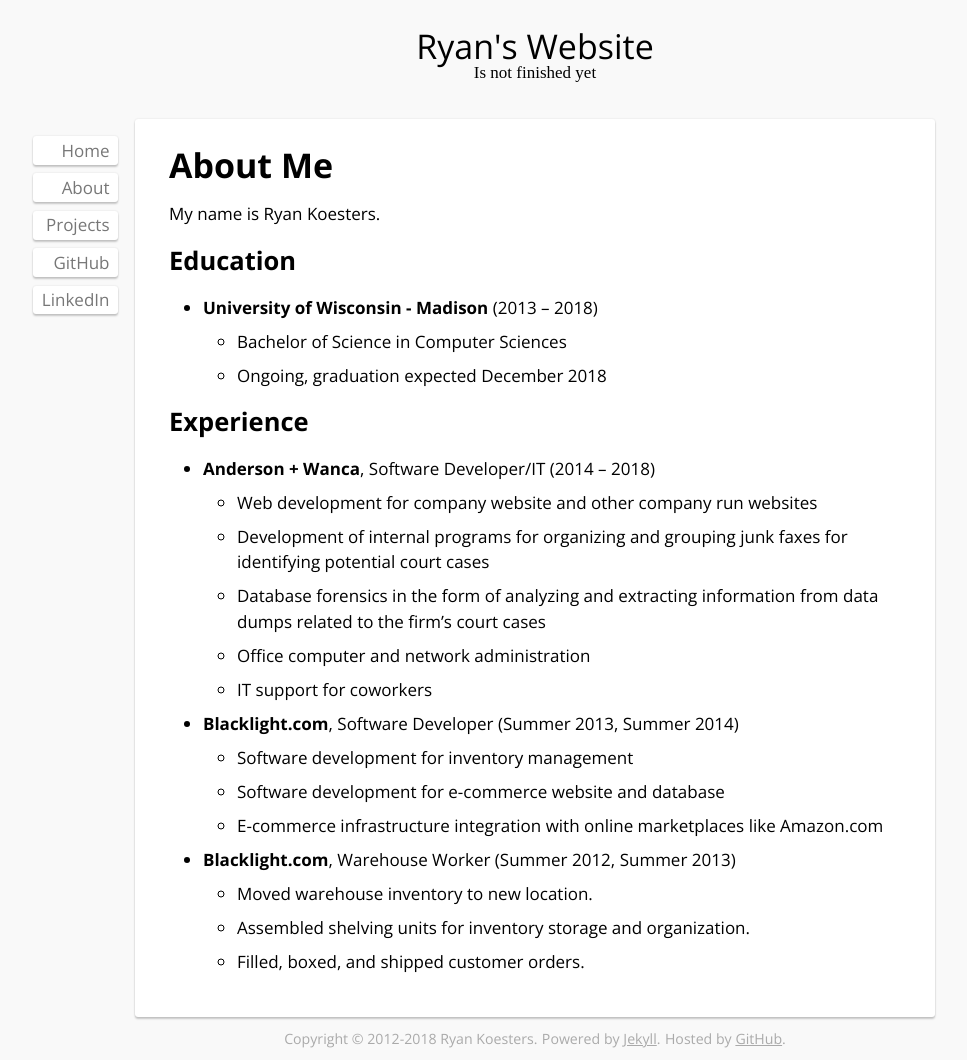
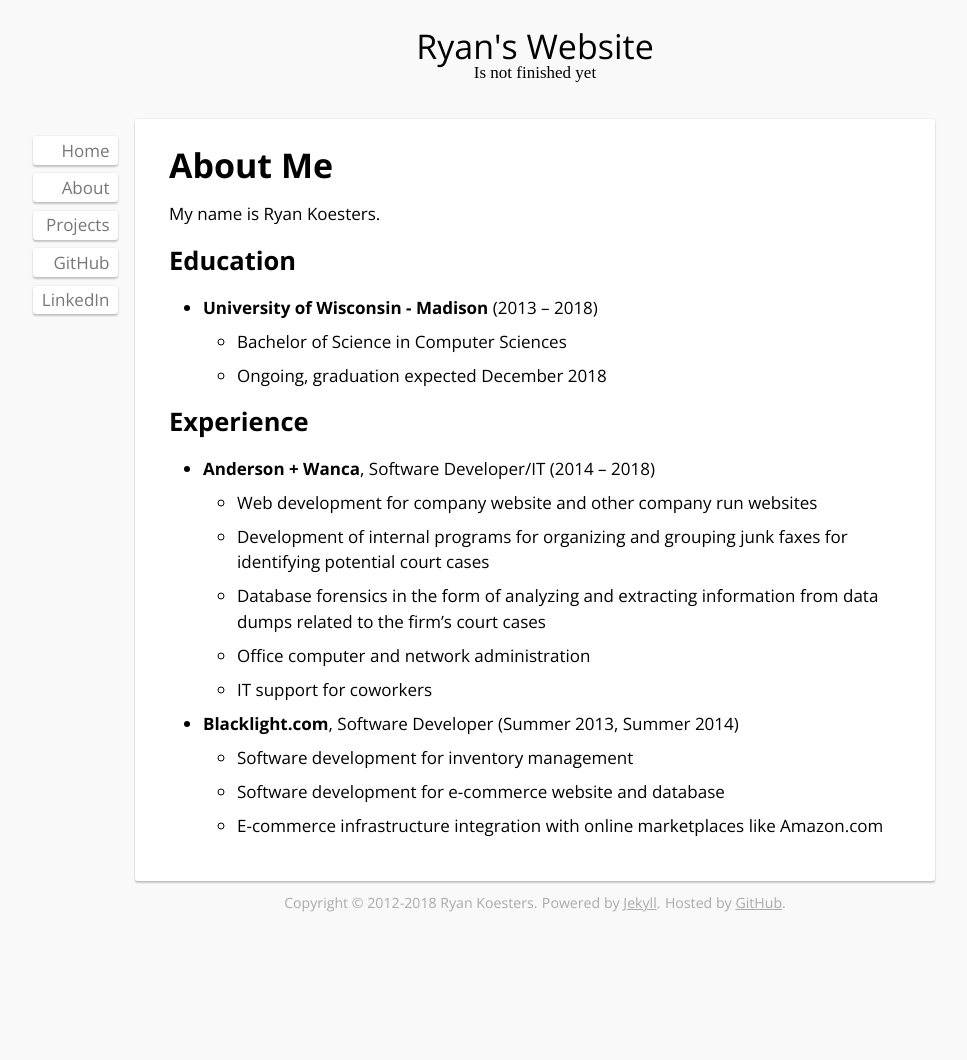
Before and after one commit to rkoesters/rkoesters.github.io, a Jekyll site: the page built from about.md, in a window 1280 px wide. Shown: the whole page, without its empty margins (105-1072 px from the left). Built offline with Jekyll 4.4.1, drawn with Linux system fonts in a browser that asks for light colours; nearby versions of some CDN libraries; after the commit the page ends 924 px from its top, so only the background shows below that.

Commit message:
Remove high school jobs from about page.

```diff
--- a/about.md
+++ b/about.md
@@ -39,11 +39,3 @@ Experience
 
   * E-commerce infrastructure integration with online marketplaces like
     Amazon.com
-
-* **Blacklight.com**, Warehouse Worker (Summer 2012, Summer 2013)
-
-  * Moved warehouse inventory to new location.
-
-  * Assembled shelving units for inventory storage and organization.
-
-  * Filled, boxed, and shipped customer orders.
```
